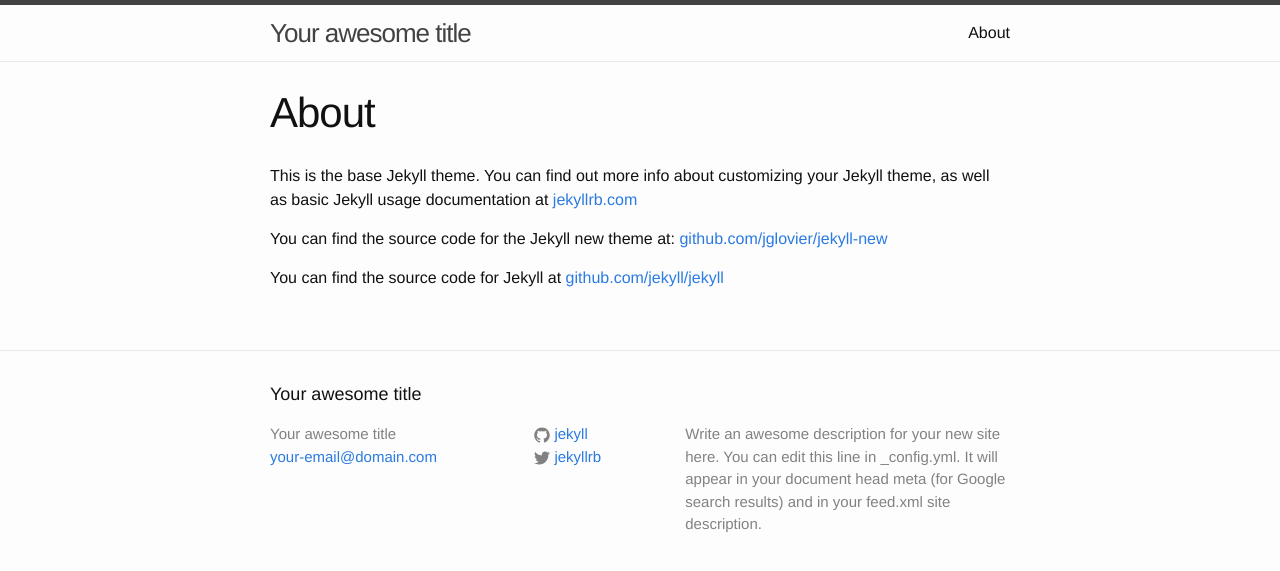
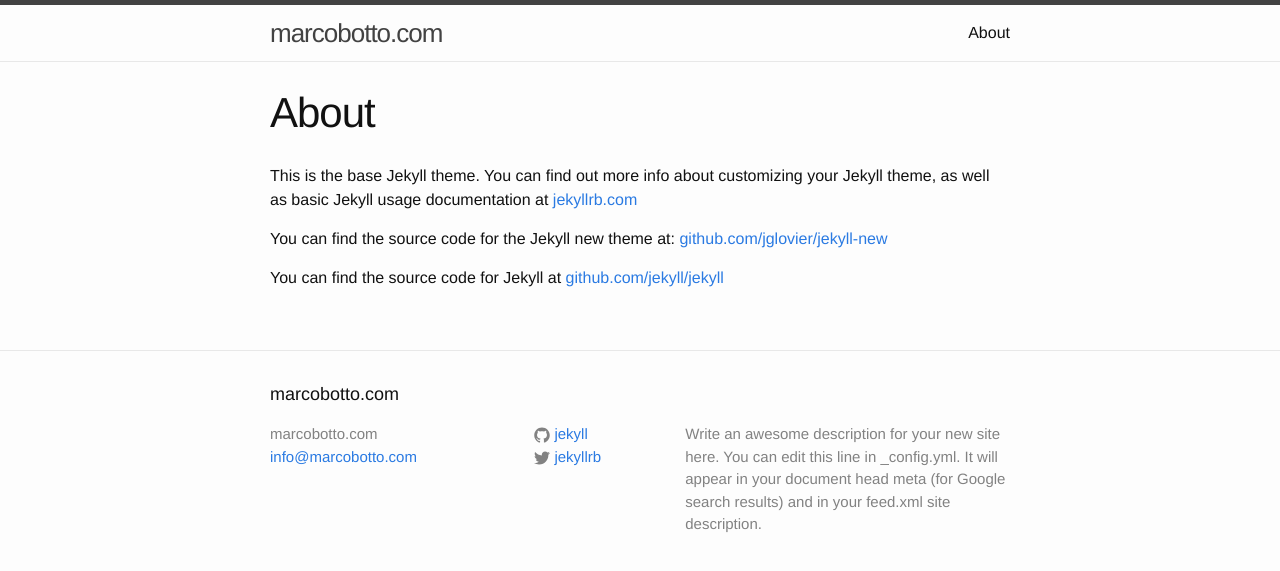
Before and after one commit to elboman/elboman.github.io, a Jekyll site: the page built from about.md, in a window 1280 px wide. Shown: the top 571 px of the page. Built offline with Jekyll 4.4.1, drawn with Linux system fonts in a browser that asks for light colours.

Commit message:
fixed config

```diff
--- a/_config.yml
+++ b/_config.yml
@@ -1,12 +1,12 @@
 # Site settings
-title: Your awesome title
-email: your-email@domain.com
+title: marcobotto.com
+email: info@marcobotto.com
 description: > # this means to ignore newlines until "baseurl:"
   Write an awesome description for your new site here. You can edit this
   line in _config.yml. It will appear in your document head meta (for
   Google search results) and in your feed.xml site description.
 baseurl: "" # the subpath of your site, e.g. /blog/
-url: "http://yourdomain.com" # the base hostname & protocol for your site
+url: "http://marcobotto.com" # the base hostname & protocol for your site
 twitter_username: jekyllrb
 github_username:  jekyll
 
```
